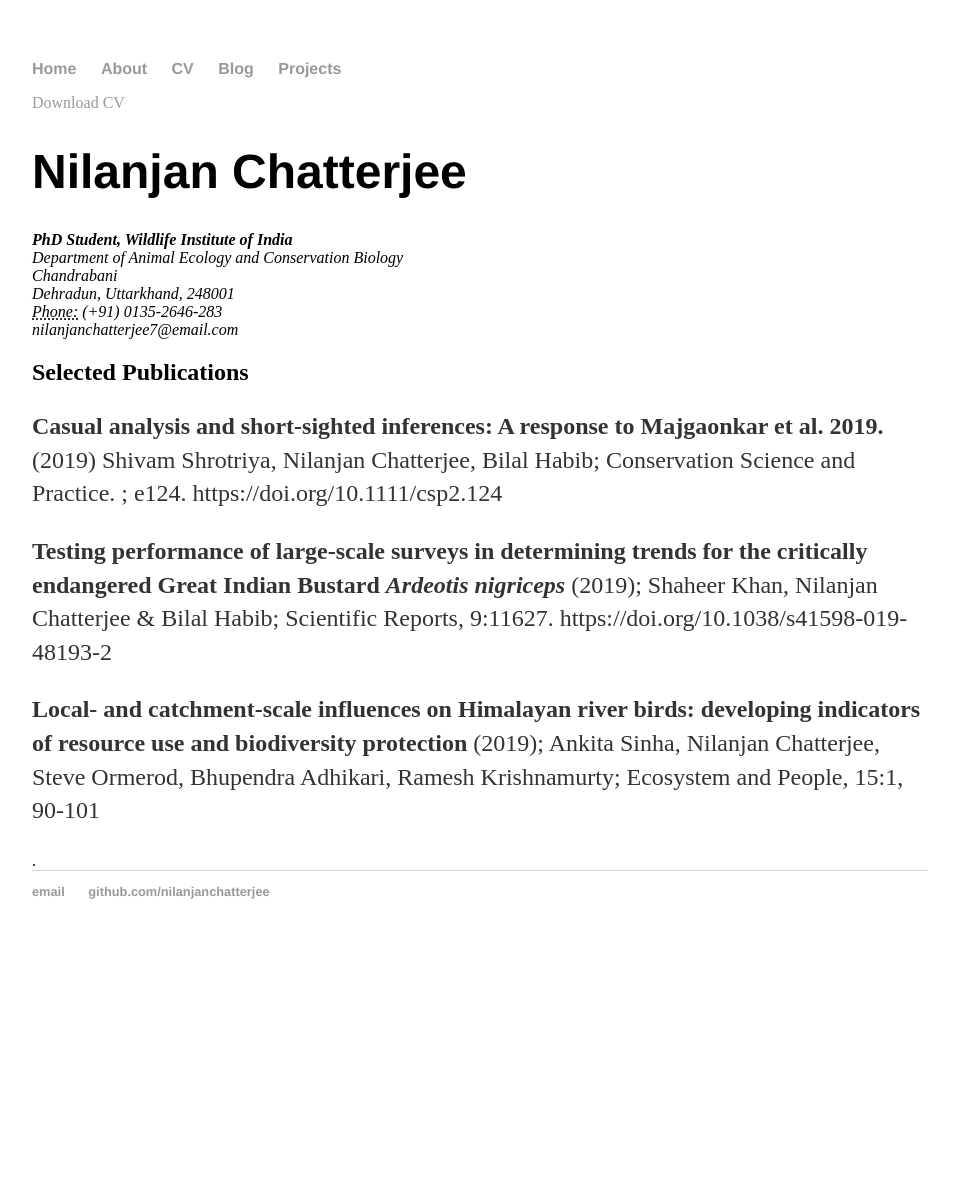
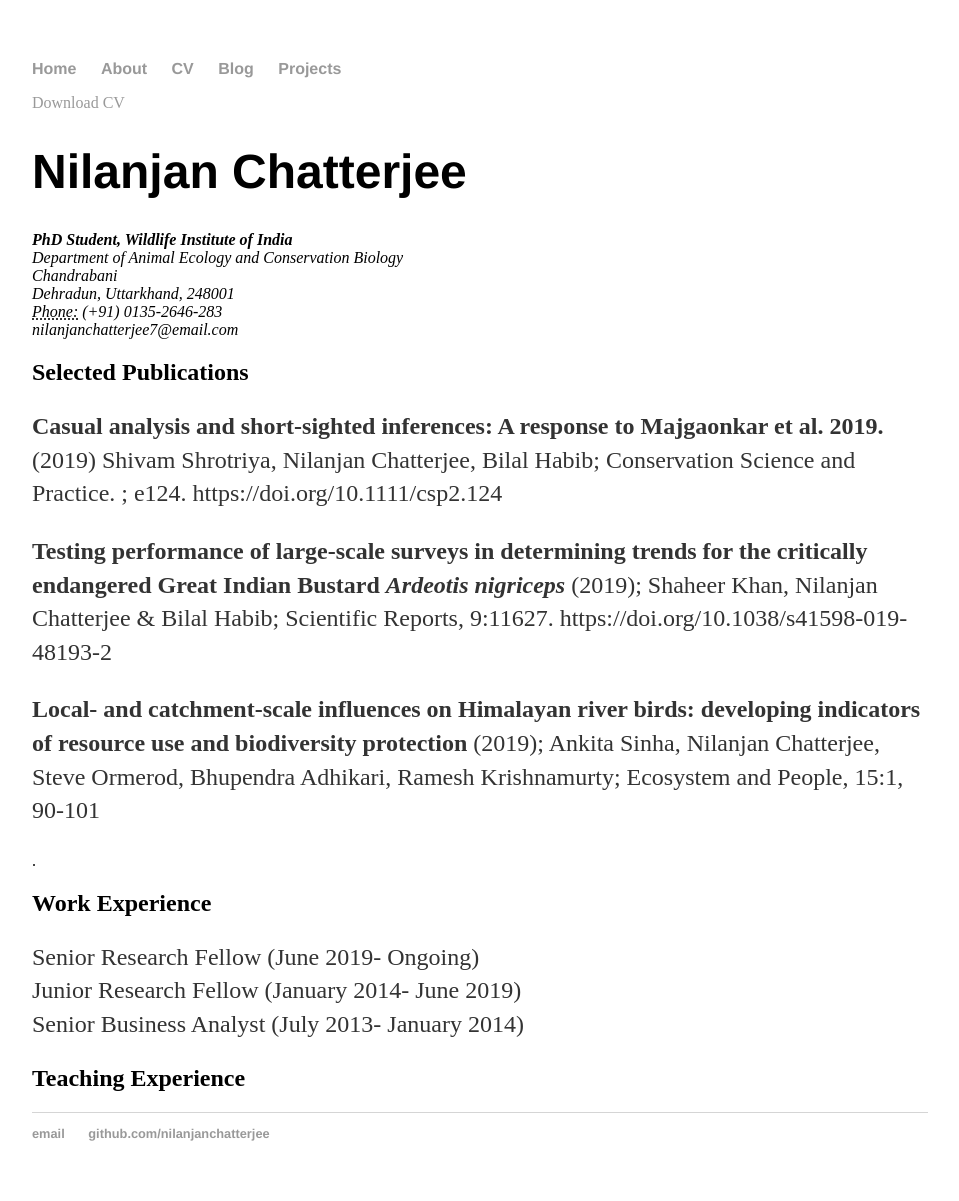
Before and after one commit to nilanjanchatterjee/nilanjanchatterjee.github.io, a Jekyll site: the page built from cv/index.html, in a window 1280 px wide. Shown: the whole page, without its empty margins (160-1119 px from the left). Built offline with Jekyll 4.4.1, drawn with Linux system fonts in a browser that asks for light colours; before the commit the page ends 959 px from its top, so only the background shows below that.

Commit message:
Update index.html
updated index.html of cv

```diff
--- a/cv/index.html
+++ b/cv/index.html
@@ -21,6 +21,12 @@ title: CV of Nilanjan Chatterjee
           <p><strong>Testing performance of large-scale surveys in determining trends for the critically endangered Great Indian Bustard <em>Ardeotis nigriceps</em> </strong>(2019); Shaheer Khan, Nilanjan Chatterjee & Bilal Habib; Scientific Reports, 9:11627. https://doi.org/10.1038/s41598-019-48193-2</p>
           <p><strong>Local- and catchment-scale influences on Himalayan river birds: developing indicators of resource use and biodiversity protection</strong> (2019); Ankita Sinha, Nilanjan Chatterjee, Steve Ormerod, Bhupendra Adhikari, Ramesh Krishnamurty; Ecosystem and People, 15:1, 90-101</p>
           </a>.
+                                       <h2>Work Experience</h2>
+                                        <p> Senior Research Fellow (June 2019- Ongoing) <br>
+					    Junior Research Fellow (January 2014- June 2019) <br>
+					    Senior Business Analyst (July 2013- January 2014)
+						</p>
 
+                                       <h2>Teaching Experience</h2>
 
 	</div>
```
